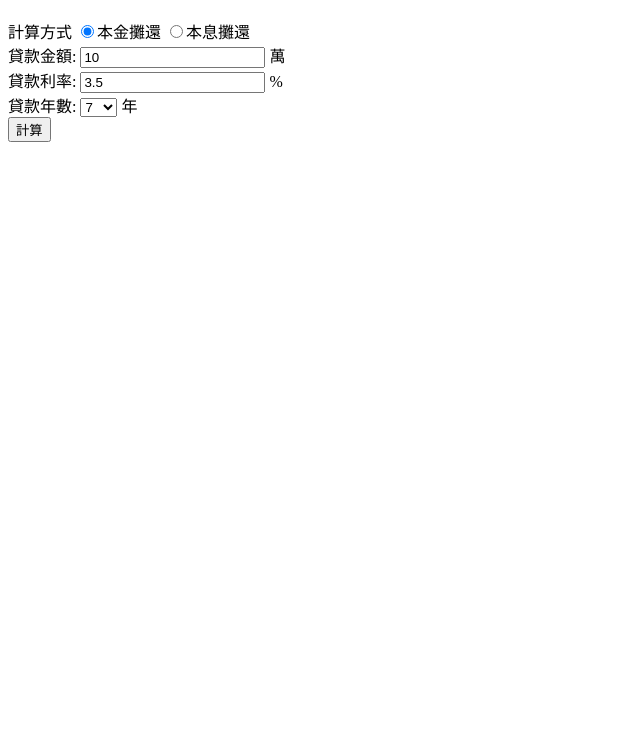
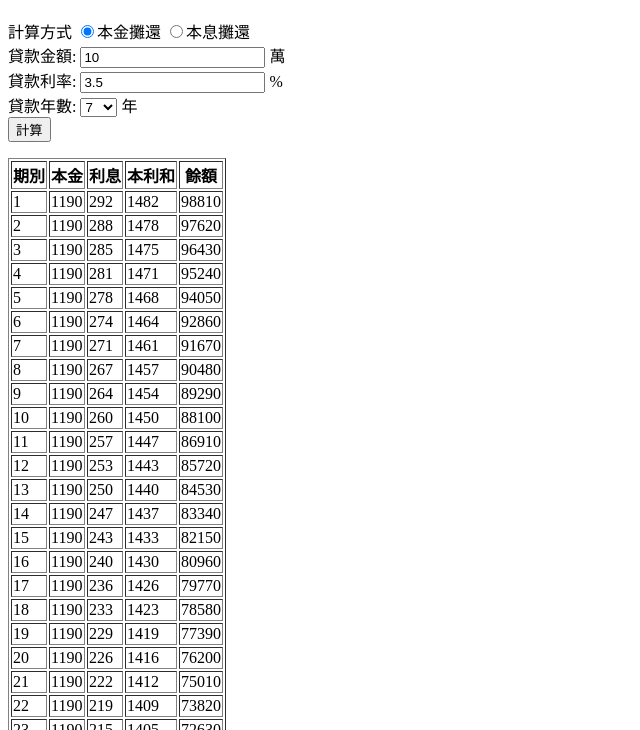
Before and after one commit to ichbinhan/loancalc, a plain HTML site: page index.html in a window 1280 px wide. Both pictures are taken after a click on the button "計算". Shown: the part 70-800 px from the top of the page, without its empty margins (0-640 px from the left). Drawn offline with Linux system fonts and the light colour scheme.

Commit message:
完成表格輸出

```diff
--- a/index.html
+++ b/index.html
@@ -32,12 +32,35 @@
         <input type="button" value="計算" onclick="roanCalc()">
     </form>
 
+    <ul id="result">
+
+    </ul>
+    <table id="resultTable" border="1">
+        <thead>
+            <tr>
+                <th>期別</th>
+                <th>本金</th>
+                <th>利息</th>
+                <th>本利和</th>
+                <th>餘額</th>
+            </tr>
+        </thead>
+        <tbody>
+
+
+
+        </tbody>
+    </table>
+
+
+
     <script>
-        const loanAmountE1 = document.querySelector("#loanAmount")
-        const interestRateE1 = document.querySelector("#interestRate")
-        const loanYearE1 = document.querySelector("#loanYear")
-        const principalE1 = document.querySelector("#principal")
-
+        const loanAmountE1 = document.querySelector("#loanAmount");
+        const interestRateE1 = document.querySelector("#interestRate");
+        const loanYearE1 = document.querySelector("#loanYear");
+        const principalE1 = document.querySelector("#principal");
+        const resultE1 = document.querySelector("#result");
+        const tableTbodyE1 = document.querySelector("#resultTable>tbody");
 
         function roanCalc() {
             let loanAmount = loanAmountE1.value * 10000;
@@ -51,20 +74,46 @@
             let months = loanYear * 12
             let monthRate = interestRate / 100 / 12
             //固定還款金額
-            monthPay = parseInt(amount / months);
-            //期數
+            let monthPay = parseInt(amount / months);
+
+            let resultPayment = [];
+
+            //let liText = "";
+            //跑動期數
             for (let i = 0; i < months; i++) {
                 //計算每月利息
                 let interest = Math.round(amount * monthRate);
                 amount -= monthPay;
                 //最後一期
+                let liText = "";
                 if (i == months - 1) {
-                    console.log(`期別:${i + 1} 本金:${monthPay + amount} 利息:${interest} 本利和:${monthPay + interest + amount} 餘額:0`);
+                    resultPayment.push([i + 1, monthPay + amount, interest, monthPay + interest + amount, 0]);
+                    //text = (`期別:${i + 1} 本金:${monthPay + amount} 利息:${interest} 本利和:${monthPay + interest + amount} 餘額:0`);
                 }
                 else {
-                    console.log(`期別:${i + 1} 本金:${monthPay} 利息:${interest} 本利和:${monthPay + interest} 餘額:${amount}`);
+                    resultPayment.push([i + 1, monthPay, interest, monthPay + interest, amount]);
+                    //text = (`期別:${i + 1} 本金:${monthPay} 利息:${interest} 本利和:${monthPay + interest} 餘額:${amount}`);
                 }
+                //liText += `<li>${text}`;
+                //console.log(text)
+                drawTable(resultPayment);
+
             }
+            function drawTable(resultPayment) {
+                //console.log(tableTbodyE1, resultPayment);
+                let tableHtml = "";
+                for (let i = 0; i < resultPayment.length; i++) {
+                    tableHtml += "<tr>";
+                    for (let j = 0; j < resultPayment[i].length; j++) {
+                        tableHtml += `<td>${resultPayment[i][j]}</td>`;
+                    }
+                    tableHtml += "</tr>";
+                }
+
+                tableTbodyE1.innerHTML = tableHtml;
+
+            }
+            //resultE1.innerHTML = liText;
 
         }
 
```
